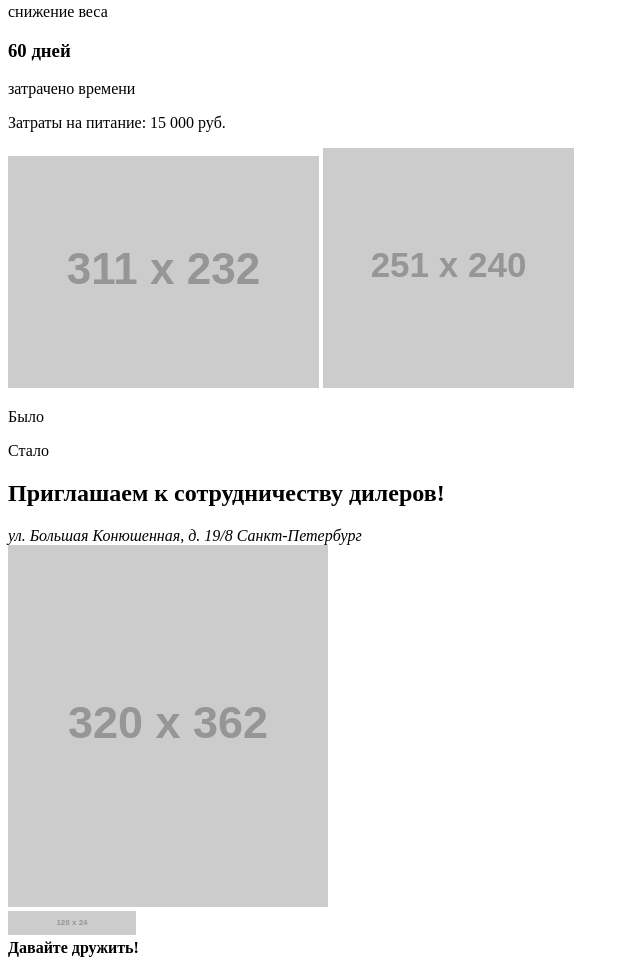
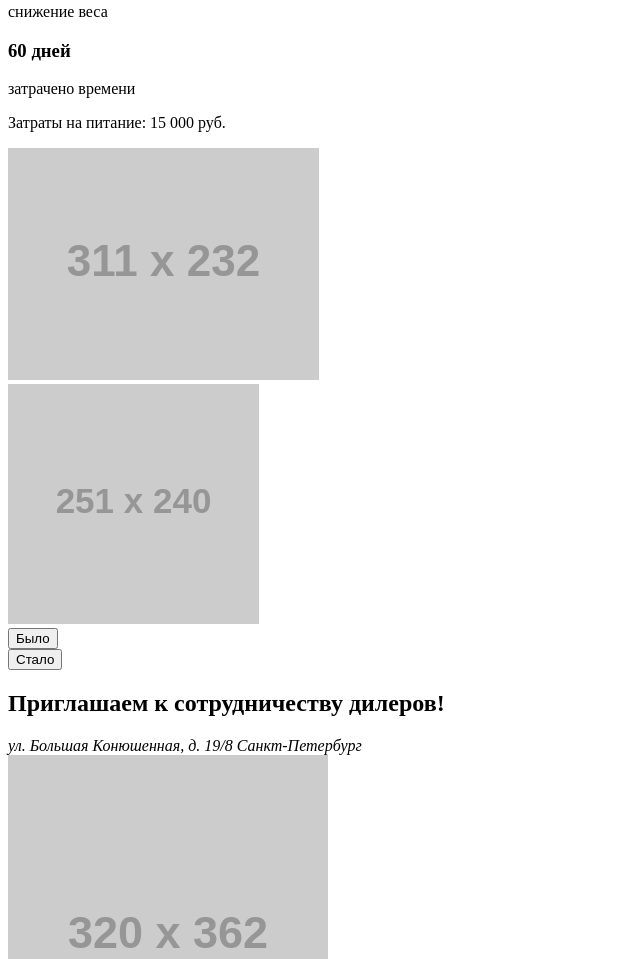
Before and after one commit to Katakun/53877-cat-energy-21, a website: page source/index.html in a window 1280 px wide. Shown: the part 1208-2167 px from the top of the page, without its empty margins (0-640 px from the left). Drawn offline with Linux system fonts and the light colour scheme; placeholder pictures from the web are drawn by us.

Commit message:
правки из первого задания

```diff
--- a/source/index.html
+++ b/source/index.html
@@ -7,16 +7,12 @@
 <body class="page__body">
 <header class="page-header">
   <a class="page-header__logo">
-    <img src="https://via.placeholder.com/34x38" width="34" height="38" alt="Логотип «Cat Energy»">
-  </a>
-  <a class="page-header__logo-text">
-    <img src="https://via.placeholder.com/101x18" width="101" height="18" alt="Cat Energy">
+    <img src="https://via.placeholder.com/190x38" width="190" height="38" alt="Логотип «Cat Energy»">
   </a>
   <button class="page-header__menu-toggle" type="button">
     <span class="visually-hidden">Открыть меню</span>
   </button>
   <nav class="main-nav">
-    <div class="main-nav__wrapper">
     <ul class="main-nav__list">
       <li class="main-nav__item main-nav__item--active">
         <a>
@@ -34,7 +30,6 @@
         </a>
       </li>
     </ul>
-    </div>
   </nav>
 </header>
 <main class="page-main">
@@ -103,13 +98,17 @@
         </div>
       </div>
       <p class="example__subtitle">Затраты на питание: 15 000 руб.</p>
-      <img class="example__photo example__photo--visible" src="https://via.placeholder.com/311x232" width="311" height="232"
-           alt="Полный кот">
-      <img class="example__photo" src="https://via.placeholder.com/251x240" width="251" height="240" alt="Худой кот">
+      <div class="example__photo example__photo--visible">
+        <img class="example__img" src="https://via.placeholder.com/311x232" width="311"
+             height="232" alt="Полный кот">
+      </div>
+      <div class="example__photo">
+        <img class="example__img" src="https://via.placeholder.com/251x240" width="251" height="240" alt="Худой кот">
+      </div>
       <div class="example__toggle">
-        <p class="example__toggle-label">Было</p>
+        <button class="example__toggle-label" type="button">Было</button>
         <div class="example__toggle-range"></div>
-        <p class="example__toggle-label">Стало</p>
+        <button class="example__toggle-label" type="button">Стало</button>
       </div>
     </div>
   </section>
@@ -149,7 +148,8 @@
     <div class="page-footer__copyright copyright">
       <b class="copyright__text">HTML Academy</b>
       <a class="copyright__link" href="https://htmlacademy.ru/intensive/adaptive">
-        <img class="copyright__logo" src="https://via.placeholder.com/27x34" width="27" height="34" alt="Логотип «HTML Academy»">
+        <img class="copyright__logo" src="https://via.placeholder.com/27x34" width="27" height="34"
+             alt="Логотип «HTML Academy»">
       </a>
     </div>
   </section>
```
Also changed, not shown: source/form.html (+1 -6 lines). Lines whose indentation alone changed are shown as unchanged.
